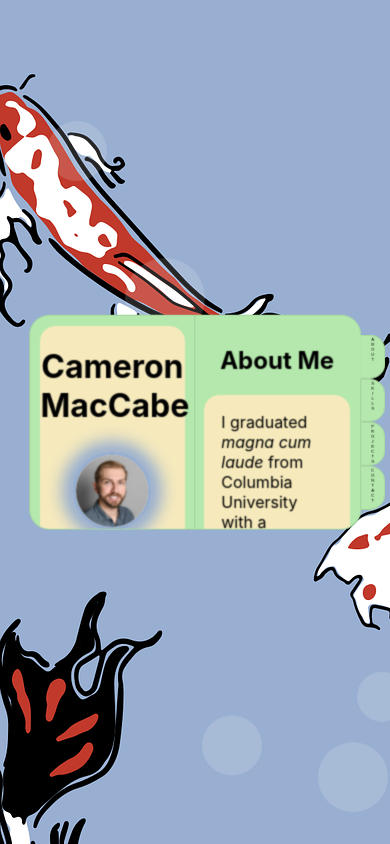
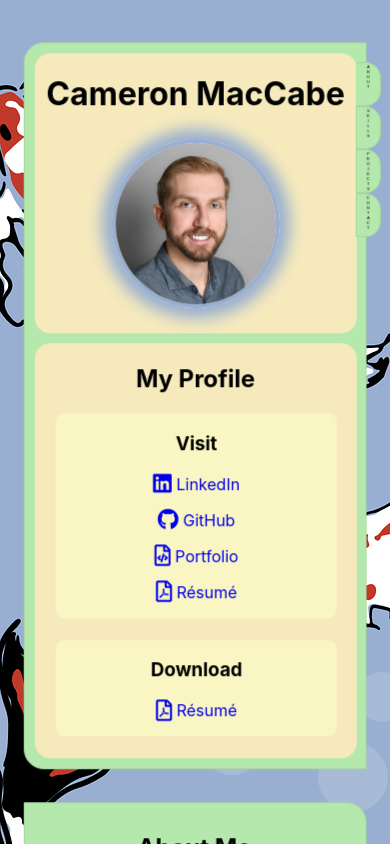
Before and after one commit to MacCabe1888/Professional-Portfolio, a React (Create React App) app: page / in a window 390 px wide. Shown: the top 844 px of the page. Built offline with nearby package versions, Linux system fonts and the light colour scheme.

Commit message:
started working on media queries to improve mobile responsiveness

```diff
--- a/src/App.css
+++ b/src/App.css
@@ -7,3 +7,14 @@ html, body {
   height: 100vh;
   background-image: url("assets/images/koi.png");
 }
+
+@media screen and (max-width: 600px) {
+  html {
+    height: 1250%;
+    overflow: auto;
+  }
+
+  #root {
+    height: 100%;
+  }
+}
--- a/src/components/Dossier/style.css
+++ b/src/components/Dossier/style.css
@@ -39,3 +39,22 @@ div.left-side {
 div.right-side {
   transform-origin: -10px;
 }
+
+@media screen and (max-width: 600px) {
+  div.container {
+    width: 95vw;
+    height: 90vh;
+    max-height: 90vh;
+  }
+
+  div.pages {
+    flex-wrap: wrap;
+  }
+
+  div.left-side, div.right-side {
+    width: 100%;
+    height: 100%;
+    margin-left: 0;
+    margin-right: 0;
+  }
+}
--- a/src/components/Page/style.css
+++ b/src/components/Page/style.css
@@ -91,3 +91,9 @@ section {
 ::-webkit-scrollbar-thumb:hover {
   background-color: #81a77c;
 }
+
+@media screen and (max-width: 600px) {
+  div.page {
+    height: auto;
+  }
+}
```
